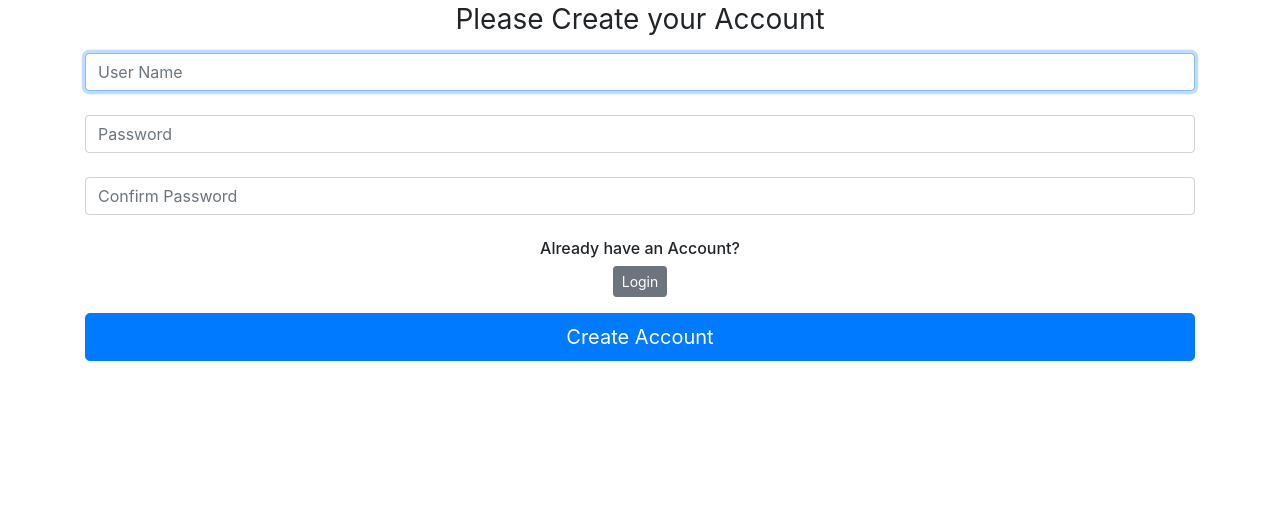
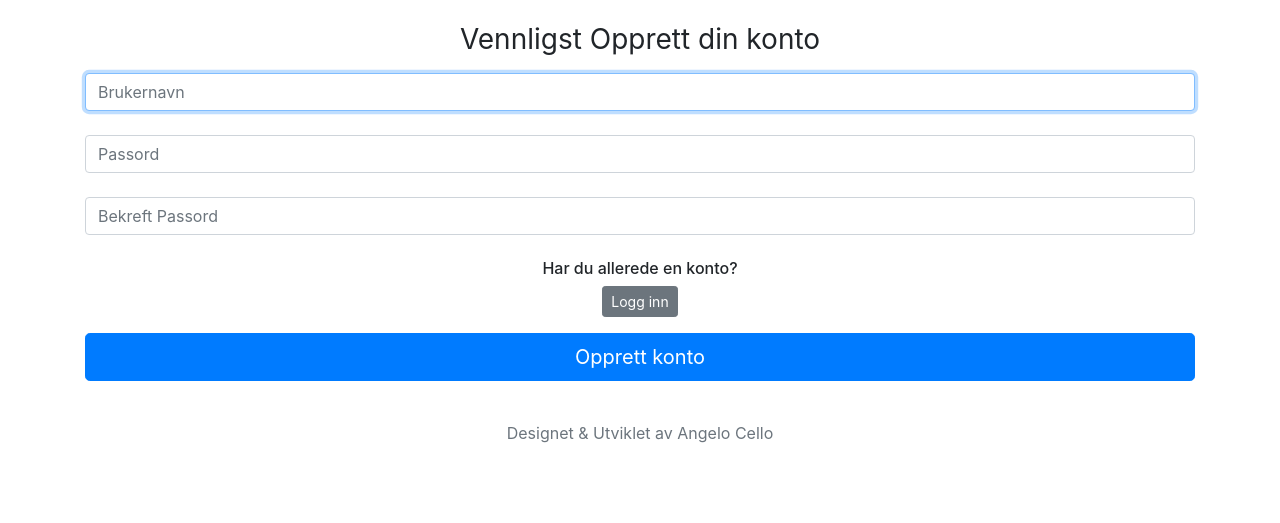
Before and after one commit to AngeloCello/django_prosjekt_marked, a Django app: page /register/ in a window 1280 px wide. Shown: the part 277-800 px from the top of the page. Run offline with Django 3.2, Linux system fonts and the light colour scheme; some libraries are stand-ins or nearby versions.

Commit message:
Ready to showcase portfolio

```diff
--- a/main/templates/main/base.html
+++ b/main/templates/main/base.html
@@ -1,5 +1,5 @@
 <!doctype html>
-<html lang="en">
+<html lang="en" style="height: 100%;">
   <head>
     <!-- Required meta tags -->
     <meta charset="utf-8">
@@ -13,7 +13,7 @@
     </title>
   </head>
 
-  <body>
+  <body style="height: 100%; width: 100%;">
   {% if messages %}
     {% for message in messages %}
       <div>
@@ -28,6 +28,13 @@
       {% block content %}
       {% endblock %}
     </div>
+
+    <div class="container">
+  <footer class="py-3 my-4">
+    <p class="text-center text-muted">Designet & Utviklet av Angelo Cello</p>
+  </footer>
+</div>
+
   <!-- Optional JavaScript -->
     <!-- jQuery first, then Popper.js, then Bootstrap JS -->
     <script src="https://code.jquery.com/jquery-3.5.1.slim.min.js" integrity="sha384-DfXdz2htPH0lsSSs5nCTpuj/zy4C+OGpamoFVy38MVBnE+IbbVYUew+OrCXaRkfj" crossorigin="anonymous"></script>
--- a/main/templates/main/home.html
+++ b/main/templates/main/home.html
@@ -1,11 +1,11 @@
 {% extends 'main/base.html' %}
 {% block title %}
-    Market - Home Page
+    Boligvelger - Hjem
 {% endblock %}
 {% block pageheader %}
 <div class="position-relative overflow-hidden p-3 p-md-5 m-md-3 text-center bg-light">
     <div class="col-md-6 p-lg-6 mx-auto my-6">
-      <img class="mb-4" src="https://uploads-ssl.webflow.com/5d0778028518921b6c00dcff/5d4d5eb6e11fbe3fcf695d7f_logo_414040.svg"  alt="" width="500" height="200" style="width:100%; max-width:600px;">
+      <img class="mb-4" src="https://www.svgrepo.com/show/31140/real-estate.svg"  alt="" width="500" height="200" style="width:100%; max-width:600px;">
       <p class="lead font-weight-normal">Begynn å se på bolig ved å klikke på lenken nedenfor</p>
       <a class="btn btn-outline-secondary" href="{% url 'items' %}">Kom i gang</a>
     </div>
--- a/main/templates/main/includes/navbar.html
+++ b/main/templates/main/includes/navbar.html
@@ -18,14 +18,14 @@
                      <a class="nav-link" href="#">Hello, {{ user.username }}</a>
                 </li>
                  <li class="nav-item">
-                     <a class="nav-link" href="{% url 'logout' %}">Logout</a>
+                     <a class="nav-link" href="{% url 'logout' %}">Logg ut</a>
                 </li>
             {% else %}
                 <li class="nav-item">
-                     <a class="nav-link" href="{% url 'login' %}">Login</a>
+                     <a class="nav-link" href="{% url 'login' %}">Logg inn</a>
                 </li>
                 <li class="nav-item">
-                     <a class="nav-link" href="{% url 'register' %}">Register</a>
+                     <a class="nav-link" href="{% url 'register' %}">Registrer</a>
                 </li>
             {% endif %}
         </ul>
--- a/main/templates/main/items.html
+++ b/main/templates/main/items.html
@@ -17,11 +17,11 @@
                             <div class="btn-group">
                               <button type="button" class="btn btn-outline-primary"
                                 data-toggle="modal" data-target="#Modal-MoreInfo{{ item.pk }}">
-                            More Info
+                            Se mer
                         </button>
                         <button type="button" class="btn btn-outline-success"
                                 data-toggle="modal" data-target="#Modal-PurchaseConfirm{{ item.pk }}">
-                            Purchase this Item
+                            Kjøp Bolig
                         </button>
                             </div>
                           </div>
--- a/main/templates/main/register.html
+++ b/main/templates/main/register.html
@@ -7,35 +7,35 @@
 <body class="text-center">
     <form class="form-signin" method="POST">
         {% csrf_token %}
-        <img class="mb-4" src="https://uploads-ssl.webflow.com/5d0778028518921b6c00dcff/5d4d5eb6e11fbe3fcf695d7f_logo_414040.svg"  alt="" width="500" height="200" style="width:100%; max-width:600px;">
+        <img class="mb-4" src="https://www.svgrepo.com/show/31140/real-estate.svg"  alt="" width="500" height="200" style="width:100%; max-width:600px; margin-top: 20px">
         <h1 class="h3 mb-3 font-weight-normal">
-            Please Create your Account
+            Vennligst Opprett din konto
         </h1>
 
         <!-- Form Fields -->
         <label for="inputUsername" class="sr-only">
-            User Name
+            Brukernavn
         </label>
-        <input type="text" id="inputUsername" class="form-control" placeholder="User Name" name="username" required autofocus>
+        <input type="text" id="inputUsername" class="form-control" placeholder="Brukernavn" name="username" required autofocus>
         <br>
 
         <label for="inputPassword1" class="sr-only">
-            Password
+            Passord
         </label>
-        <input type="password" id="inputPassword1" class="form-control" placeholder="Password" name="password1" required autofocus>
+        <input type="password" id="inputPassword1" class="form-control" placeholder="Passord" name="password1" required autofocus>
         <br>
 
         <label for="inputPassword2" class="sr-only">
-            Password Confirmation
+            Passord bekreftelse
         </label>
-        <input type="password" id="inputPassword2" class="form-control" placeholder="Confirm Password" name="password2" required autofocus>
+        <input type="password" id="inputPassword2" class="form-control" placeholder="Bekreft Passord" name="password2" required autofocus>
         <br>
 
         <div class="checkbox mb-3">
-            <h6>Already have an Account?</h6>
-            <a class="btn btn-sm btn-secondary" href="{% url 'login' %}">Login</a>
+            <h6>Har du allerede en konto?</h6>
+            <a class="btn btn-sm btn-secondary" href="{% url 'login' %}">Logg inn</a>
         </div>
-        <button class="btn btn-lg btn-primary btn-block" type="submit">Create Account</button>
+        <button class="btn btn-lg btn-primary btn-block" type="submit">Opprett konto</button>
     </form>
 </body>
 {% endblock %}
```
Also changed, not shown: django_project_market/settings.py (+10 -1 lines), main/templates/main/includes/items_modals.html (+6 -6 lines), main/templates/main/login.html (+9 -9 lines).
